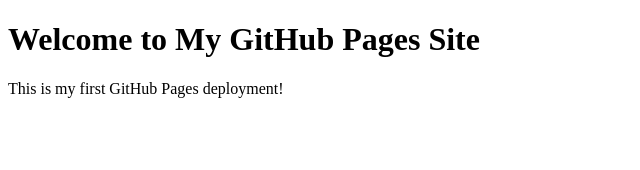
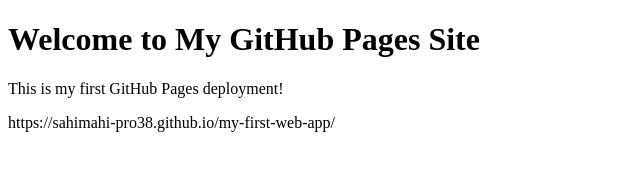
Before and after one commit to sahimahi-pro38/my-first-web-app, a plain HTML site: page index.html in a window 1280 px wide. Shown: the whole page, without its empty margins (0-640 px from the left). Drawn offline with Linux system fonts and the light colour scheme.

Commit message:
Add files via upload

```diff
--- a/index.html
+++ b/index.html
@@ -10,3 +10,4 @@
     <p>This is my first GitHub Pages deployment!</p>
 </body>
 </html>
+https://sahimahi-pro38.github.io/my-first-web-app/
```
